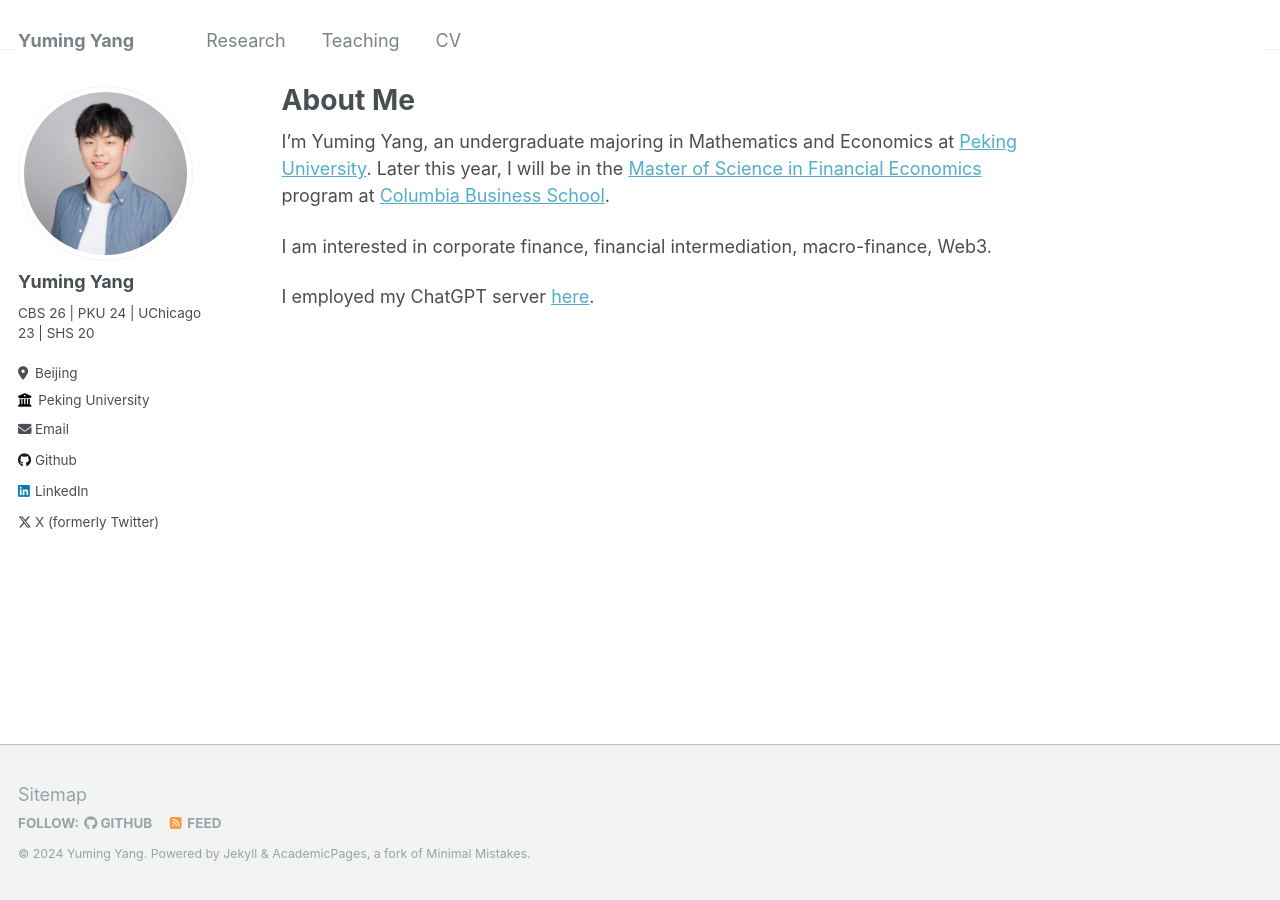
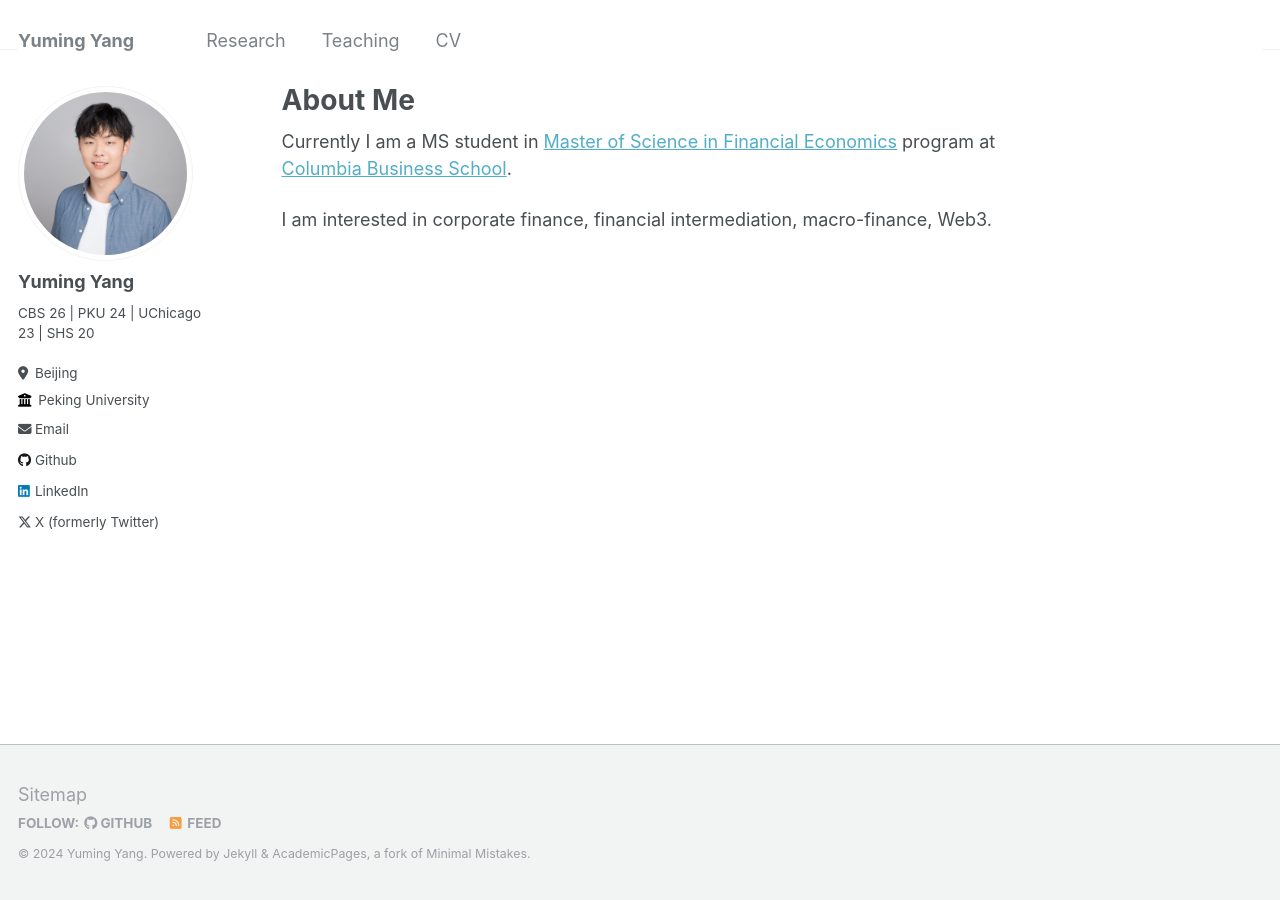
Before and after one commit to Yuming-Yang/yuming-yang.github.io, a Jekyll site: the page built from _pages/about.md, in a window 1280 px wide. Built offline with Jekyll 4.4.1, drawn with Linux system fonts in a browser that asks for light colours.

Commit message:
Update about.md

```diff
--- a/_pages/about.md
+++ b/_pages/about.md
@@ -7,8 +7,6 @@ redirect_from:
   - /about.html
 ---
 
-I'm Yuming Yang, an undergraduate majoring in Mathematics and Economics at [Peking University](https://english.pku.edu.cn). Later this year, I will be in the [Master of Science in Financial Economics](https://academics.business.columbia.edu/msfe) program at [Columbia Business School](https://business.columbia.edu).
+Currently I am a MS student in [Master of Science in Financial Economics](https://academics.business.columbia.edu/msfe) program at [Columbia Business School](https://business.columbia.edu).
 
 I am interested in corporate finance, financial intermediation, macro-finance, Web3.
-
-I employed my ChatGPT server [here](https://chat-gpt-next-web-khaki-nine-11.vercel.app/).
```
